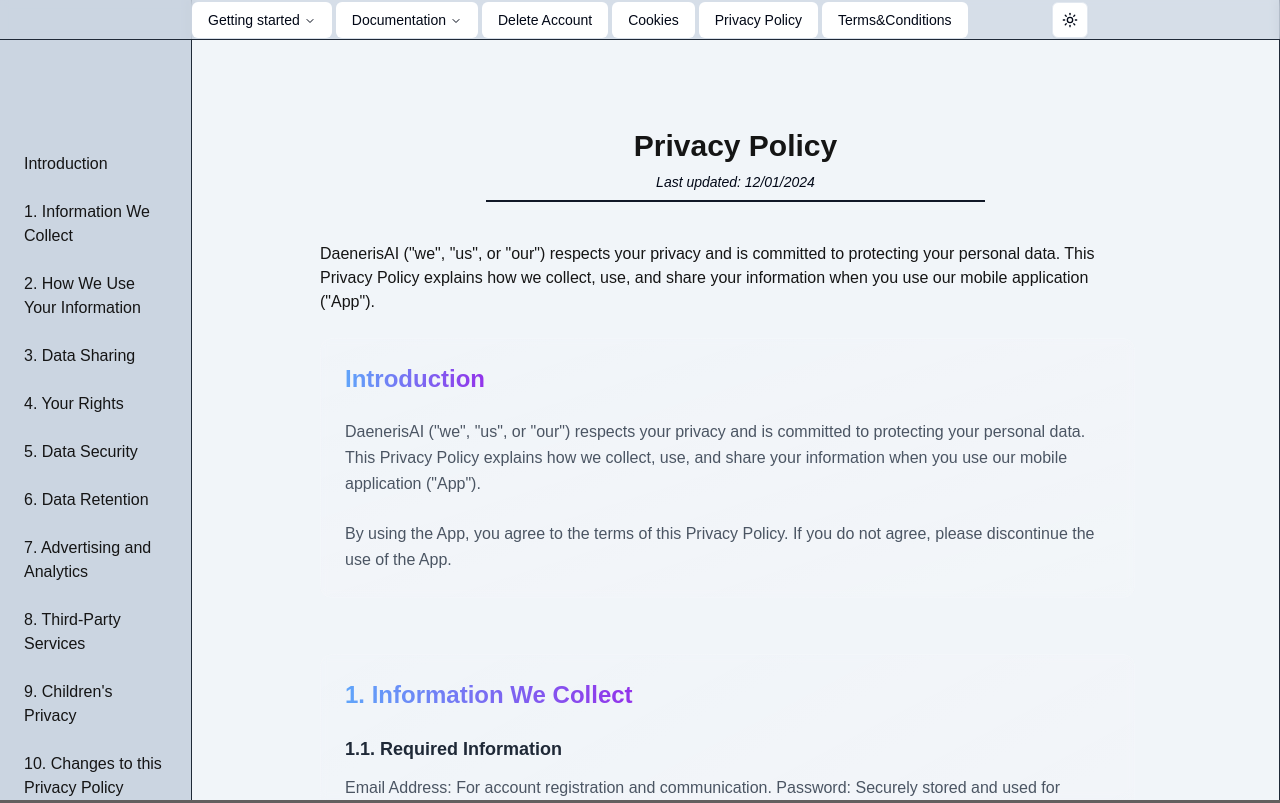
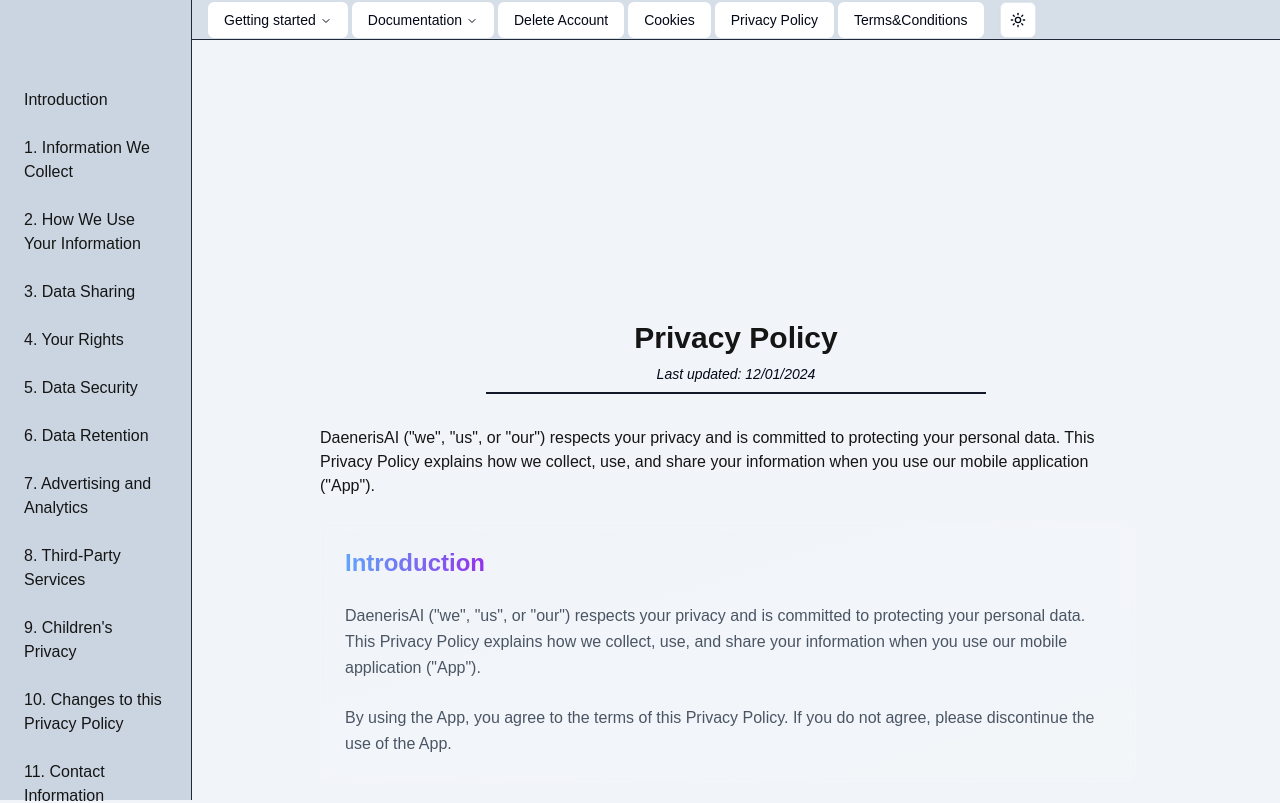
Before and after one commit to vencoslav1357/daeneris_website, a Next.js app: page /privacy in a window 1280 px wide. Shown: the top 803 px of the page. Built offline with nearby package versions, Linux system fonts and the light colour scheme.

Commit message:
responsive design

```diff
--- a/app/cookies/page.tsx
+++ b/app/cookies/page.tsx
@@ -2,18 +2,19 @@
 import { ContentSection } from '@/components/ContentPages/Section';
 import { Sidebar } from '@/components/ContentPages/SideBar';
 import { cookiesPageData } from '@/constants';
-import { useRef } from 'react';
+import { useRef, useState } from 'react';
 
 
 export default function CookiesPage() {
     const contentRef = useRef<HTMLDivElement>(null);
+    const [isMenuOpen, setIsMenuOpen] = useState(false);
   return (
-    <section className="w-screen h-screen flex items-start justify-start pb-[5vh] dark:bg-[#151515] bg-slate-100">
-        <Sidebar sections={cookiesPageData} contentRef={contentRef} />
+    <section className=" relative w-full min-h-screen flex flex-col  md:flex-row items-start justify-start pb-[5vh] dark:bg-[#151515] bg-slate-100">
+        <Sidebar sections={cookiesPageData} contentRef={contentRef} isOpen={isMenuOpen} setIsOpen={setIsMenuOpen} />
 
       <div
         ref={contentRef}
-        className="w-[85vw] h-[100vh] flex flex-col dark:bg-[#151515] bg-slate-100 border-r-[1px] border-gray-800 dark:border-gray-200 gap-[5vh] p-[10vw] overflow-y-auto"
+        className="mt-[15%] flex-1 min-h-screen flex flex-col gap-8 p-6 md:p-10 lg:p-[10vw] overflow-y-auto"
         >
         <div className="flex flex-col items-center justify-center">
           <h1 className="text-3xl font-bold dark:text-white text-[#151515] mb-2 text-center">
--- a/app/page.tsx
+++ b/app/page.tsx
@@ -20,8 +20,9 @@
                     <Image
                         src="/images/Daeneris_logo_svg.svg"
                         alt="AI Assistant"
-                        width={400}
-                        height={400}
+                        width={100}
+                        height={100}
+                        className="transform translate-y-[50%]"
                     />
                     <div className="absolute inset-0 flex flex-col items-center justify-center text-black dark:text-white">
                         <motion.h1
--- a/app/privacy/page.tsx
+++ b/app/privacy/page.tsx
@@ -2,19 +2,20 @@
 import { ContentSection } from '@/components/ContentPages/Section';
 import { Sidebar } from '@/components/ContentPages/SideBar';
 import { privacyPolicyData } from '@/constants';
-import { useRef } from 'react';
+import { useRef, useState } from 'react';
 
 export default function PrivacyPolicyPage() {
     const contentRef = useRef<HTMLDivElement>(null);
+    const [isMenuOpen, setIsMenuOpen] = useState(false);
 
     return (
-        <section className="w-screen h-screen flex items-start justify-start pb-[5vh] dark:bg-[#151515] bg-slate-100">
-            <Sidebar sections={privacyPolicyData} contentRef={contentRef} />
+        <section className="relative w-full min-h-screen flex flex-col  md:flex-row items-start justify-start pb-[5vh] dark:bg-[#151515] bg-slate-100">
+            <Sidebar sections={privacyPolicyData} contentRef={contentRef} isOpen={isMenuOpen} setIsOpen={setIsMenuOpen}/>
 
             <div
                 ref={contentRef}
-                className="w-[85vw] h-[100vh] flex flex-col dark:bg-[#151515] bg-slate-100 border-r-[1px] border-gray-800 dark:border-gray-200 gap-[5vh] p-[10vw] overflow-y-auto"
-            >
+                className=" mt-[15%] flex-1 min-h-screen flex flex-col gap-8 p-6 md:p-10 lg:p-[10vw] overflow-y-auto"
+                >
                 <div className="flex flex-col items-center justify-center">
                     <h1 className="text-3xl font-bold dark:text-white text-[#151515] mb-2 text-center">
                         Privacy Policy
--- a/app/terms&conditions/page.tsx
+++ b/app/terms&conditions/page.tsx
@@ -2,19 +2,20 @@
 import { ContentSection } from '@/components/ContentPages/Section';
 import { Sidebar } from '@/components/ContentPages/SideBar';
 import { termsData } from '@/constants';
-import { useRef } from 'react';
+import { useRef, useState } from 'react';
 
 export default function TermsAndConditionsPage() {
     const contentRef = useRef<HTMLDivElement>(null);
+    const [isMenuOpen, setIsMenuOpen] = useState(false);
 
     return (
-        <section className="w-screen h-screen flex items-start justify-start pb-[5vh] dark:bg-[#151515] bg-slate-100">
-            <Sidebar sections={termsData} contentRef={contentRef} />
+        <section className="relative w-full min-h-screen flex flex-col  md:flex-row items-start justify-start pb-[5vh] dark:bg-[#151515] bg-slate-100">
+            <Sidebar sections={termsData} contentRef={contentRef} isOpen={isMenuOpen} setIsOpen={setIsMenuOpen}/>
 
             <div
                 ref={contentRef}
-                className="w-[85vw] h-[100vh] flex flex-col dark:bg-[#151515] bg-slate-100 border-r-[1px] border-gray-800 dark:border-gray-200 gap-[5vh] p-[10vw] overflow-y-auto"
-            >
+                className=" mt-[15%] flex-1 min-h-screen flex flex-col gap-8 p-6 md:p-10 lg:p-[10vw] overflow-y-auto"
+                >
                 <div className="flex flex-col items-center justify-center">
                     <h1 className="text-3xl font-bold dark:text-white text-[#151515] mb-2 text-center">
                         Terms & Conditions
--- a/components/ContentPages/SideBar/index.tsx
+++ b/components/ContentPages/SideBar/index.tsx
@@ -4,40 +4,62 @@
 interface SidebarProps {
   sections: { id: string; title: string }[];
   contentRef: RefObject<HTMLDivElement | null>;
+  isOpen: boolean;
+  setIsOpen: (isOpen: boolean) => void;
 }
 
-export function Sidebar({ sections, contentRef }: SidebarProps) {
-    // this version gets the id of the section and scrolls to it, with getting the element by id and the ref of the main content div
-    // this avoids the need to pass the ref to the section component and it garanties that the scroll will work with one absolute position, the prev version was not working properly with calculating it relative from the viewport not the main div container
+export function Sidebar({ sections, contentRef, isOpen, setIsOpen }: SidebarProps) {
   const scrollToSection = (id: string) => {
       const element = document.getElementById(id);
       if (!element || !contentRef.current) return;
 
-        const container = contentRef.current;
-        const offset = window.innerHeight * 0.25;
-
-        const elementPosition = element.offsetTop;
-
-        container.scrollTo({
-          top: elementPosition - offset,
-          behavior: 'smooth'
-        });
+      const offset = 100;
+      element.scrollIntoView({ behavior: 'smooth' });
+      setIsOpen(false);
   };
 
+  return (
+      <>
+          <button
+              onClick={() => setIsOpen(!isOpen)}
+              className="md:hidden fixed top-3 left-4 z-50 p-2 rounded-lg bg-white dark:bg-slate-800"
+          >
+              <svg className="w-5 h-5" fill="none" stroke="currentColor" viewBox="0 0 24 24">
+                  <path strokeLinecap="round" strokeLinejoin="round" strokeWidth={2} d={isOpen ? "M6 18L18 6M6 6l12 12" : "M4 6h16M4 12h16M4 18h16"} />
+              </svg>
+          </button>
 
-  return (
-    <div className="w-[15vw] h-[100vh] dark:bg-[#151515] bg-slate-300 border-r-[1px] border-gray-800 dark:border-gray-200 overflow-y-auto pt-[10vw]">
-      <nav className="p-4 space-y-2">
+          <aside
+              className={`
+                  fixed md:sticky top-0 left-0
+                  h-screen
+                  w-64 md:w-[30vw] lg:w-[15vw]
+                  bg-slate-300 dark:bg-[#151515]
+                  border-r border-gray-800 dark:border-gray-200
+                  transform transition-transform duration-300 ease-in-out
+                  ${isOpen ? 'translate-x-0' : '-translate-x-full'} md:translate-x-0
+                  z-40 md:z-30
+              `}
+          >
+              <nav className="pt-16 md:pt-[10vh] p-4">
                   {sections.map((section) => (
                       <button
                           key={section.id}
                           onClick={() => scrollToSection(section.id)}
-            className="w-full text-left p-2 hover:bg-slate-400/20 rounded-md dark:text-white text-[#151515] transition-colors"
+                          className="w-full text-left p-2 hover:bg-slate-400/20 rounded-md dark:text-white text-[#151515] mb-2"
                       >
                           {section.title}
                       </button>
                   ))}
               </nav>
-    </div>
+          </aside>
+
+          {isOpen && (
+              <div
+                  className="md:hidden fixed inset-0 bg-black/50 z-30"
+                  onClick={() => setIsOpen(false)}
+              />
+          )}
+      </>
   );
 }
--- a/components/shared/Header/index.tsx
+++ b/components/shared/Header/index.tsx
@@ -55,8 +55,36 @@
 ]
 
 export function NavigationHeader() {
+  const [isMobileMenuOpen, setIsMobileMenuOpen] = React.useState(false)
+
+  const handleNavigationClick = () => {
+    setIsMobileMenuOpen(false);
+  }
+
   return (
-    <nav className="fixed w-full pr-[15vw] z-10 pl-[15vw] h-[5vh] p-2 flex justify-between items-center dark:bg-[#151515]/70 bg-slate-300/70 backdrop-blur-sm border-b-[1px] border-gray-800 dark:border-gray-200">
+    <nav className="fixed w-full z-20 h-[60px] lg:h-[5vh] flex items-center dark:bg-[#151515]/70 bg-slate-300/70 backdrop-blur-sm border-b-[1px] border-gray-800 dark:border-gray-200 px-4 lg:px-[15vw]">
+        {/* Hamburger pro mobil */}
+        <button
+            onClick={() => setIsMobileMenuOpen(!isMobileMenuOpen)}
+            className="lg:hidden absolute left-1/2 -translate-x-1/2 p-2"
+        >
+            <svg className="w-6 h-6" fill="none" stroke="currentColor" viewBox="0 0 24 24">
+                <path strokeLinecap="round" strokeLinejoin="round" strokeWidth={2}
+                    d={isMobileMenuOpen ? "M6 18L18 6M6 6l12 12" : "M4 6h16M4 12h16M4 18h16"}
+                />
+            </svg>
+        </button>
+
+        {/* Desktop navigace */}
+        <div className={`
+          fixed lg:relative top-[60px] lg:top-0
+          w-full lg:w-auto h-[calc(100vh-60px)] lg:h-auto
+          bg-slate-300/95 dark:bg-[#151515]/95 lg:bg-transparent
+          flex items-center justify-center
+          transform transition-transform duration-300
+          ${isMobileMenuOpen ? 'translate-x-0' : '-translate-x-full'} lg:translate-x-0
+          left-0
+      `}>
         <NavigationMenu>
             <NavigationMenuList>
                     <NavigationMenuItem>
@@ -68,12 +96,13 @@
                             <Link
                                 className="flex h-full w-full select-none flex-col justify-end rounded-md bg-gradient-to-b from-muted/50 to-muted p-6 pt-1 no-underline outline-none focus:shadow-md"
                                 href="/"
+                                onClick={handleNavigationClick}
                             >
                                 <Icons.logo />
-                                <div className="mb-2 mt-4 text-lg font-medium">
+                                <div className="mb-2 mt-4 text-lg font-medium" onClick={handleNavigationClick}>
                                 About Daeneris AI
                                 </div>
-                                <p className="text-sm leading-tight text-muted-foreground">
+                                <p className="text-sm leading-tight text-muted-foreground" onClick={handleNavigationClick}>
                                 Jarvis alike AI assistant for your business, personal life and better efficiency with technologies.
                                 </p>
                             </Link>
@@ -94,12 +123,13 @@
                 <NavigationMenuItem>
                 <NavigationMenuTrigger>Documentation</NavigationMenuTrigger>
                     <NavigationMenuContent>
-                        <ul className="grid w-[400px] gap-3 p-4 md:w-[500px] md:grid-cols-2 lg:w-[600px] ">
+                    <ul className="grid w-[400px] gap-3 p-6 md:w-[500px] md:grid-cols-2 lg:w-[600px] ">
                     {components.map((component) => (
                             <ListItem
                             key={component.title}
                             title={component.title}
                             href={component.href}
+                            onClick={handleNavigationClick}
                             >
                             {component.description}
                             </ListItem>
@@ -107,28 +137,28 @@
                         </ul>
                     </NavigationMenuContent>
                 </NavigationMenuItem>
-                <NavigationMenuItem>
+                <NavigationMenuItem onClick={handleNavigationClick}>
                 <Link href="/delete-account" legacyBehavior passHref>
                         <NavigationMenuLink className={navigationMenuTriggerStyle()}>
                         Delete Account
                         </NavigationMenuLink>
                     </Link>
                 </NavigationMenuItem>
-                <NavigationMenuItem>
+                <NavigationMenuItem onClick={handleNavigationClick}>
                 <Link href="/cookies" legacyBehavior passHref>
                         <NavigationMenuLink className={navigationMenuTriggerStyle()}>
                         Cookies
                         </NavigationMenuLink>
                     </Link>
                 </NavigationMenuItem>
-                <NavigationMenuItem>
+                <NavigationMenuItem onClick={handleNavigationClick}>
                 <Link href="/privacy" legacyBehavior passHref>
                         <NavigationMenuLink className={navigationMenuTriggerStyle()}>
                         Privacy Policy
                         </NavigationMenuLink>
                     </Link>
                 </NavigationMenuItem>
-                <NavigationMenuItem>
+                <NavigationMenuItem onClick={handleNavigationClick}>
                 <Link href="/terms&conditions" legacyBehavior passHref>
                         <NavigationMenuLink className={navigationMenuTriggerStyle()}>
                         Terms&Conditions
@@ -137,9 +167,11 @@
                 </NavigationMenuItem>
             </NavigationMenuList>
         </NavigationMenu>
-        <div className="flex items-center justify-center">
+        </div>
+        <div className="flex-1 md:flex-none flex justify-end mr-[2vw]">
             <ModeToggle />
         </div>
+
     </nav>
 
   )
--- a/components/ui/navigation-menu/index.tsx
+++ b/components/ui/navigation-menu/index.tsx
@@ -12,7 +12,7 @@
   <NavigationMenuPrimitive.Root
     ref={ref}
     className={cn(
-      "relative z-10 flex max-w-max flex-1 items-center justify-center",
+      "relative z-[200] flex max-w-max flex-1 items-center justify-center",
       className
     )}
     {...props}
@@ -30,7 +30,7 @@
   <NavigationMenuPrimitive.List
     ref={ref}
     className={cn(
-      "group flex flex-1 list-none items-center justify-center space-x-1",
+      "group flex flex-col lg:flex-row flex-1 list-none items-center justify-center gap-6 lg:gap-1 w-full px-4",
       className
     )}
     {...props}
@@ -41,7 +41,7 @@
 const NavigationMenuItem = NavigationMenuPrimitive.Item
 
 const navigationMenuTriggerStyle = cva(
-  "group inline-flex h-9 w-max items-center justify-center rounded-md bg-background px-4 py-2 text-sm font-medium transition-colors hover:bg-accent hover:text-accent-foreground focus:bg-accent focus:text-accent-foreground focus:outline-none disabled:pointer-events-none disabled:opacity-50 data-[active]:bg-accent/50 data-[state=open]:bg-accent/50"
+  "z-[160] group inline-flex h-[10vh] lg:h-9 w-[60vw] lg:w-max items-center justify-center rounded-md bg-background px-4 py-2 text-base lg:text-sm font-medium transition-colors hover:bg-accent hover:text-accent-foreground focus:bg-accent focus:text-accent-foreground focus:outline-none disabled:pointer-events-none disabled:opacity-50 data-[active]:bg-accent/50 data-[state=open]:bg-accent/50"
 )
 
 const NavigationMenuTrigger = React.forwardRef<
@@ -69,7 +69,11 @@
   <NavigationMenuPrimitive.Content
     ref={ref}
     className={cn(
-      "left-0 top-0 w-full data-[motion^=from-]:animate-in data-[motion^=to-]:animate-out data-[motion^=from-]:fade-in data-[motion^=to-]:fade-out data-[motion=from-end]:slide-in-from-right-52 data-[motion=from-start]:slide-in-from-left-52 data-[motion=to-end]:slide-out-to-right-52 data-[motion=to-start]:slide-out-to-left-52 md:absolute md:w-auto ",
+      "fixed top-[15vh] lg:top-[100%] w-[90vw] lg:w-auto",
+      "z-[9999] bg-popover rounded-md shadow-lg overflow-visible",
+      "data-[motion=from-start]:animate-enterFromLeft data-[motion=from-end]:animate-enterFromRight",
+      "data-[motion=to-start]:animate-exitToLeft data-[motion=to-end]:animate-exitToRight",
+      "lg:mt-2",
       className
     )}
     {...props}
@@ -83,10 +87,10 @@
   React.ComponentRef<typeof NavigationMenuPrimitive.Viewport>,
   React.ComponentPropsWithoutRef<typeof NavigationMenuPrimitive.Viewport>
 >(({ className, ...props }, ref) => (
-  <div className={cn("absolute left-0 top-full flex justify-center")}>
+  <div className={cn("fixed lg:absolute left-0 top-full flex justify-center z-[9998]")}>
     <NavigationMenuPrimitive.Viewport
       className={cn(
-        "origin-top-center relative mt-1.5 h-[var(--radix-navigation-menu-viewport-height)] w-full overflow-hidden rounded-md border bg-popover text-popover-foreground shadow data-[state=open]:animate-in data-[state=closed]:animate-out data-[state=closed]:zoom-out-95 data-[state=open]:zoom-in-90 md:w-[var(--radix-navigation-menu-viewport-width)]",
+        "origin-top-center relative mt-1.5 w-[var(--radix-navigation-menu-viewport-width)] h-[var(--radix-navigation-menu-viewport-height)] overflow-visible rounded-md border bg-popover text-popover-foreground shadow-lg",
         className
       )}
       ref={ref}
```
Lines whose indentation alone changed are shown as unchanged.
